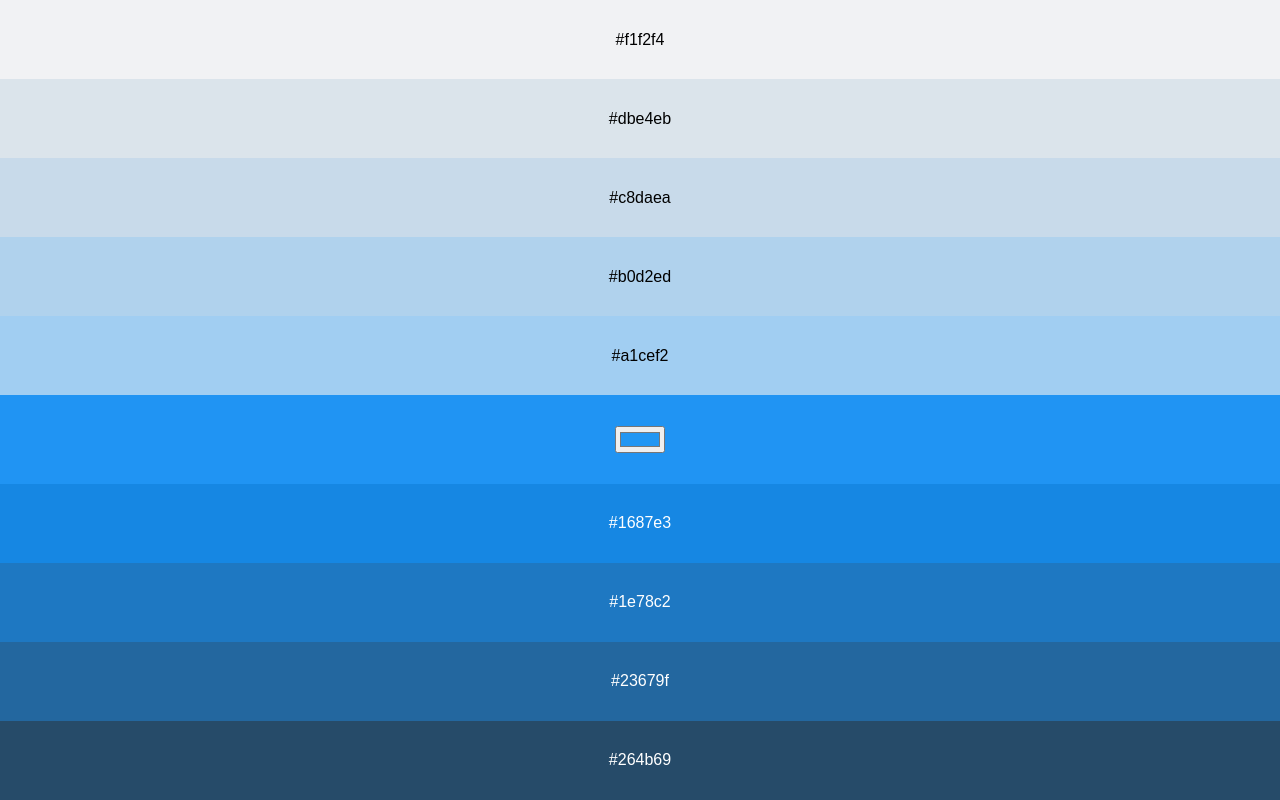
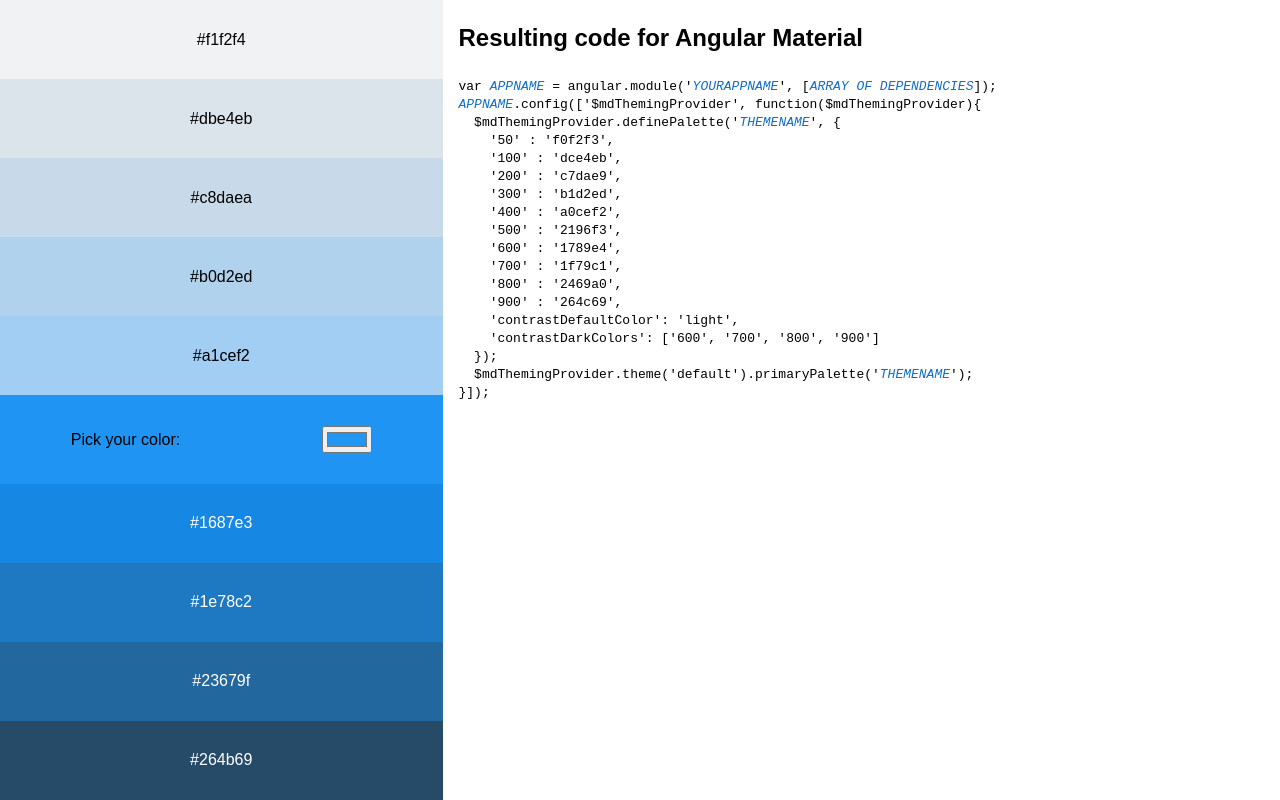
Before and after one commit to Ugoku/Material-Palette, a plain HTML site: page index.html in a window 1280 px wide. Drawn offline with Linux system fonts and the light colour scheme.

Commit message:
Add Angular Material code (work in progress, since the A-styles are missing the code will fail if you try to use it). Refactor code accordingly

```diff
--- a/index.html
+++ b/index.html
@@ -11,12 +11,24 @@
 		<div id="c_200"><span></span></div>
 		<div id="c_300"><span></span></div>
 		<div id="c_400"><span></span></div>
-	<div id="c_500"><input type="color" id="colorPick" value="#2196F3"></div>
+		<div id="c_500"><span style="display: none;"></span><label for="colorPick">Pick your color:</label><input type="color" id="colorPick" value="#2196F3"></div>
 		<div id="c_600"><span></span></div>
 		<div id="c_700"><span></span></div>
 		<div id="c_800"><span></span></div>
 		<div id="c_900"><span></span></div>
 	</section>
+	<aside>
+		<h1>Resulting code for Angular Material</h1>
+		<code>var <var>appName</var> = angular.module('<var>yourAppName</var>', [<var>Array of dependencies</var>]);<br>
+			<var>appName</var>.config(['$mdThemingProvider', function($mdThemingProvider){<br>
+			&nbsp;&nbsp;$mdThemingProvider.definePalette('<var>themeName</var>', {<br>
+			<span id="theme"></span><br>
+			<!--TODO: A-styles-->
+			&nbsp;&nbsp;});<br>
+			&nbsp;&nbsp;$mdThemingProvider.theme('default').primaryPalette('<var>themeName</var>');<br>
+			}]);
+		</code>
+	</aside>
 	<script src="material.js"></script>
 </body>
 </html>
--- a/material.css
+++ b/material.css
@@ -40,3 +40,7 @@ h1 {
 .light {
 	color: #FFF;
 }
+var {
+	color: #106CC8;
+	text-transform: uppercase;
+}
--- a/material.js
+++ b/material.js
@@ -2,6 +2,27 @@
  (C) 2015 Sander de Jong - www.ugoku.nl
  Licenced under the GPL v2
 **/
+
+
+var INDENT = '&nbsp;&nbsp;';
+var dark = [];
+var light = [];
+
+
+/**
+ * Format a color for use in the Javascript code
+ *
+ * @param {number} weight
+ * @param {number} h Hue
+ * @param {number} s Saturation
+ * @param {number} l Lightness
+ *
+ * @returns {string}
+ */
+function formatJScolor(weight, h, s, l)
+{
+	return INDENT + INDENT + "'" + weight + "' : '" + hsl2hex(h, s, l) + "',<br>";
+}
 
 
 /**
@@ -93,7 +114,7 @@ function hsl2hex(h, s, l)
 	if (b_hex.length == 1)
 		b_hex = '0' + b_hex;
 
-	return '#' + r_hex + g_hex + b_hex;
+	return r_hex + g_hex + b_hex;
 }
 
 
@@ -169,22 +190,25 @@ function hue2rgb(p, q, hue) {
 /**
  * Sets the color of one of the elements
  *
- * @param {string} element ID of a DOM element
+ * @param {number} weight ID of a DOM element
  *
  * @param {number} h Hue
  * @param {number} s Saturation
  * @param {number} l Lightness
  */
-function setColor(element, h, s, l)
+function setColor(weight, h, s, l)
 {
-	var el = document.getElementById(element);
+	var el = document.getElementById('c_' + weight);
 	el.style.backgroundColor = hslCSS(h, s, l);
 	//el.firstElementChild.innerHTML = 'hsl(' + Math.round(h) + ', ' + Math.round(s) + '%, ' + Math.round(l) + '%)';
-	el.firstElementChild.classList.remove('light');
+	el.classList.remove('light');
 	if (l < 50) {
-		el.firstElementChild.classList.add('light');
+		dark.push(weight);
+		el.classList.add('light');
+	} else {
+		light.push(weight);
 	}
-	el.firstElementChild.innerHTML = hsl2hex(Math.round(h), Math.round(s), Math.round(l));
+	el.firstElementChild.innerHTML = '#' + hsl2hex(Math.round(h), Math.round(s), Math.round(l));
 }
 
 
@@ -194,53 +218,79 @@ function setColor(element, h, s, l)
 function updateColors()
 {
 	var hsl = hex2hsl(document.getElementById('colorPick').value);
+	var html = '';
+
+	// Reset dark/light counters
+	dark = [];
+	light = [];
 
 	var h = hsl.h * 360;
 	var s = hsl.s * 100;
 	var l = hsl.l * 100;
 
+	// Lighter colors
 	var lighterColors = [{
-		element: 'c_50',
+		weight: 50,
 		factor: 0.13
 	}, {
-		element: 'c_100',
+		weight: 100,
 		factor: 0.31
 	}, {
-		element: 'c_200',
+		weight: 200,
 		factor: 0.5
 	}, {
-		element: 'c_300',
+		weight: 300,
 		factor: 0.7
 	}, {
-		element: 'c_400',
+		weight: 400,
 		factor: 0.85
 	}];
 	lighterColors.forEach(function(color){
 		var newS = (s * color.factor);
 		var newL = ((l * color.factor) + 100) / (1 + color.factor);
-		setColor(color.element, h, newS, newL);
+		setColor(color.weight, h, newS, newL);
+		html += formatJScolor(color.weight, h, newS, newL);
 	});
 
-	document.getElementById('c_500').style.backgroundColor = hslCSS(h, s, l);
+	// Base color
+	setColor(500, h, s, l);
+	//document.getElementById('c_500').style.backgroundColor = hslCSS(h, s, l);
+	html += formatJScolor(500, h, s, l);
 
+	// Darker colors
 	var darkerColors = [{
-		element: 'c_600',
+		weight: 600,
 		factor: 0.91
 	}, {
-		element: 'c_700',
+		weight: 700,
 		factor: 0.81
 	}, {
-		element: 'c_800',
+		weight: 800,
 		factor: 0.71
 	}, {
-		element: 'c_900',
+		weight: 900,
 		factor: 0.52
 	}];
 	darkerColors.forEach(function(color){
 		var newS = (s * color.factor);
 		var newL = (l * color.factor);
-		setColor(color.element, h, newS, newL);
+		setColor(color.weight, h, newS, newL);
+		html += formatJScolor(color.weight, h, newS, newL);
 	});
+
+
+	var defaultColor = 'dark';
+	var contrastColorsText = 'contrastLightColors';
+	var contrastColors = light;
+	if (light.length > dark.length) {
+		defaultColor = 'light';
+		contrastColorsText = 'contrastDarkColors';
+		contrastColors = dark;
+	}
+
+	html += INDENT + INDENT + "'contrastDefaultColor': '" + defaultColor + "',<br>";
+	html += INDENT + INDENT + "'" + contrastColorsText + "': ['" + contrastColors.join("', '") + "']"; //TODO
+	document.getElementById('theme').innerHTML = html;
 }
 
 
```
Lines whose indentation alone changed are shown as unchanged.
